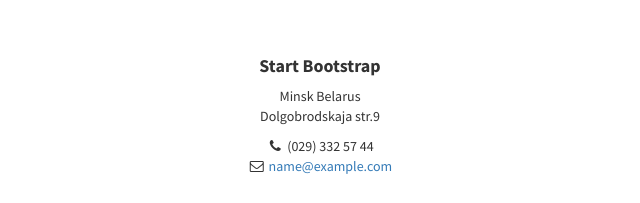
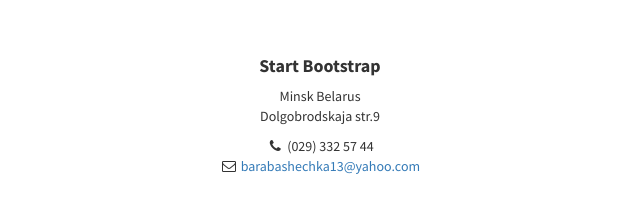
Before and after one commit to plus8bit/New-Blog, a plain HTML site: page index.html in a window 1280 px wide. Shown: the part 3543-3746 px from the top of the page, 320-960 px from the left. Drawn offline with Linux system fonts and the light colour scheme.

Commit message:
address2

```diff
--- a/index.html
+++ b/index.html
@@ -241,7 +241,7 @@
                         <br>Dolgobrodskaja str.9</p>
                     <ul class="list-unstyled">
                         <li><i class="fa fa-phone fa-fw"></i> (029) 332 57 44</li>
-                        <li><i class="fa fa-envelope-o fa-fw"></i> <a href="barabashechka13@yahoo.com">name@example.com</a>
+                        <li><i class="fa fa-envelope-o fa-fw"></i> <a href="mailto:name@example.com">barabashechka13@yahoo.com</a>
                         </li>
                     </ul>
                     <br>
```
